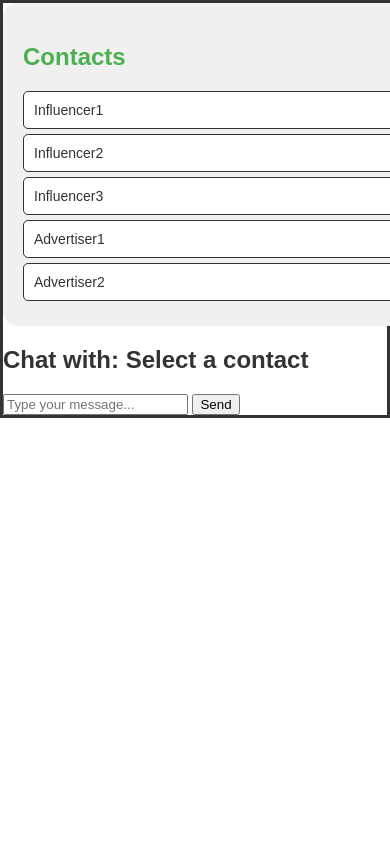
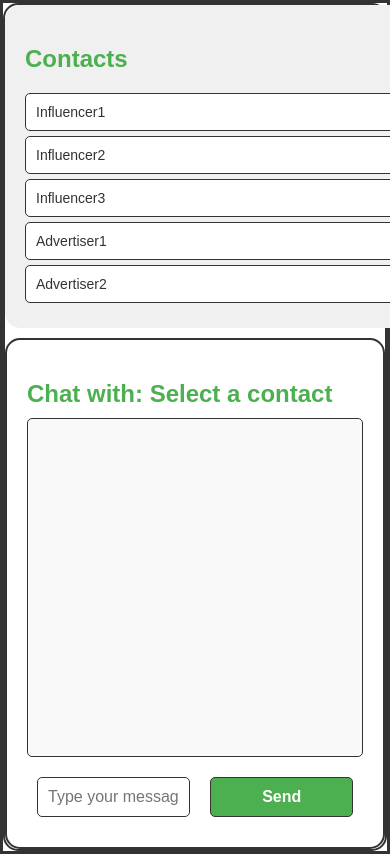
Before and after one commit to akshaypoori/IMA, a plain HTML site: page chat.html in a window 390 px wide. Shown: the top 854 px of the page. Drawn offline with Linux system fonts and the light colour scheme.

Commit message:
changes made again for mobile devices

```diff
--- a/styles.css
+++ b/styles.css
@@ -6,6 +6,83 @@ body {
     background-color: #ffffff;
     color: #333;
     border: 3px solid #333; /* Moderate border for the overall page */
+}
+
+/* Heading Styles */
+h1 {
+    color: #4CAF50;
+    font-size: 2.5em;
+    margin-bottom: 10px;
+}
+
+h2 {
+    color: #333;
+    margin-bottom: 20px;
+}
+
+/* Container Styles */
+.container {
+    padding: 20px;
+    margin: 20px auto;
+    max-width: 800px;
+    background-color: #f9f9f9;
+    border: 2px solid #333; /* Moderate border for containers */
+    border-radius: 15px;
+    overflow: hidden; /* Ensures no content overflows the container */
+}
+
+/* Form Styles */
+form {
+    display: flex;
+    flex-direction: column;
+    align-items: center;
+}
+
+label {
+    margin: 10px 0 5px;
+    font-size: 16px;
+    font-weight: bold;
+}
+
+select, input, button {
+    margin: 10px;
+    padding: 10px 15px;
+    font-size: 16px;
+    border-radius: 5px;
+    border: 1px solid #333; /* Consistent border style */
+    width: 60%; /* Adjusted for reasonable width */
+}
+
+button {
+    background-color: #4CAF50;
+    color: #fff;
+    cursor: pointer;
+    border: 1px solid #333; /* Refined border for buttons */
+    font-weight: bold;
+}
+
+button:hover {
+    background-color: #45A049;
+}
+
+/* Table Styles */
+table {
+    width: 100%;
+    margin: 20px auto;
+    border-collapse: separate;
+    border-spacing: 0;
+    border: 2px solid #333; /* Defined border for the table */
+    border-radius: 15px;
+    overflow: hidden;
+}
+
+table th, table td {
+    border: 1px solid #333; /* Consistent cell borders */
+    padding: 10px;
+    text-align: center;
+    background-color: #f9f9f9;
+    color: #333;
+    font-weight: bold;
 }
 
 /* Contact List Styles */
@@ -36,9 +113,9 @@ body {
     border: 1px solid #333;
     border-radius: 5px;
     cursor: pointer;
-    overflow: hidden;
-    text-overflow: ellipsis; /* Add ellipsis if the text is too long */
-    white-space: nowrap; /* Prevent wrapping */
+    overflow: hidden; /* Prevents content from spilling out */
+    white-space: nowrap; /* Keeps text on a single line */
+    text-overflow: ellipsis; /* Adds ellipsis (...) for long text */
 }
 
 .contactList li:hover {
@@ -46,29 +123,90 @@ body {
     border-color: #4CAF50;
 }
 
-.contactList li span {
-    display: block;
-    max-width: 100%; /* Ensure the text stays within bounds */
+/* Chat Page Styles */
+.chatApp {
+    display: flex;
+    height: 100vh;
+    border: 2px solid #333; /* Moderate border around the entire chat app */
+    border-radius: 15px; /* Rounded corners for the chat app */
+}
+
+.chatWindow {
+    flex-grow: 1;
+    display: flex;
+    flex-direction: column;
+    padding: 20px;
+    border: 2px solid #333; /* Refined border for the chat window */
+    border-radius: 0 15px 15px 0; /* Rounded right-side corners */
+    overflow: hidden; /* Ensures content does not overflow */
+}
+
+.chatWindow h2 {
+    color: #4CAF50;
+    margin-bottom: 10px;
+}
+
+.chatContainer {
+    flex-grow: 1;
+    border: 1px solid #333;
+    border-radius: 5px;
+    padding: 10px;
+    overflow-y: auto;
+    background-color: #f9f9f9;
+}
+
+.chatContainer p {
+    margin: 5px 0;
+}
+
+.chatInput {
+    display: flex;
+    margin-top: 10px;
+}
+
+.chatInput input {
+    flex-grow: 1;
+    padding: 10px;
+    border-radius: 5px;
+    border: 1px solid #333; /* Consistent border for input */
+    margin-right: 10px;
+}
+
+.chatInput button {
+    padding: 10px 15px;
+    background-color: #4CAF50;
+    color: #fff;
+    border: 1px solid #333;
+    border-radius: 5px;
+    cursor: pointer;
+}
+
+.chatInput button:hover {
+    background-color: #45A049;
 }
 
 /* Responsive Fix for Mobile Devices */
 @media (max-width: 768px) {
     .contactList {
-        width: 100%; /* Make the contact list take full width on smaller screens */
+        width: 100%;
         border-right: none;
-        border-radius: 15px; /* Full-rounded borders for smaller devices */
+        border-radius: 15px;
     }
 
     .chatApp {
-        flex-direction: column; /* Stack elements vertically on small screens */
+        flex-direction: column;
     }
 
     .contactList li {
-        font-size: 14px; /* Adjust font size for better readability */
+        font-size: 14px;
     }
 
     .chatWindow {
         margin-top: 10px;
-        border-radius: 15px; /* Rounded corners for the chat window on mobile */
+        border-radius: 15px;
+    }
+
+    .container {
+        padding: 15px;
     }
 }
```
